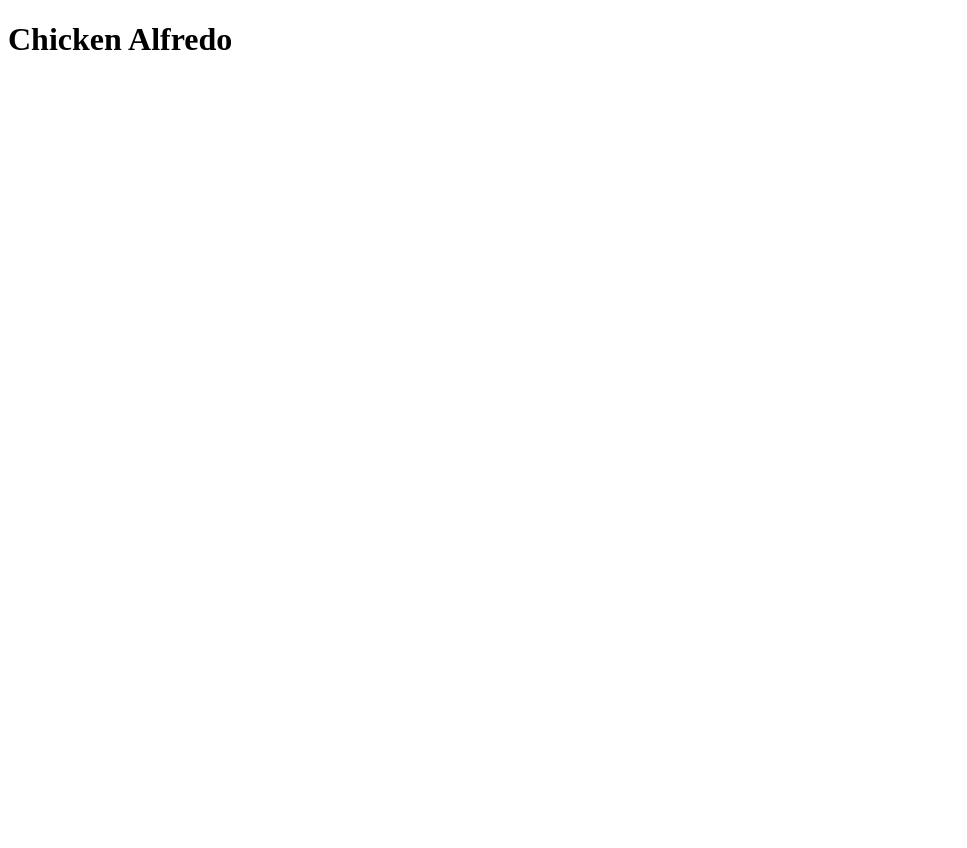
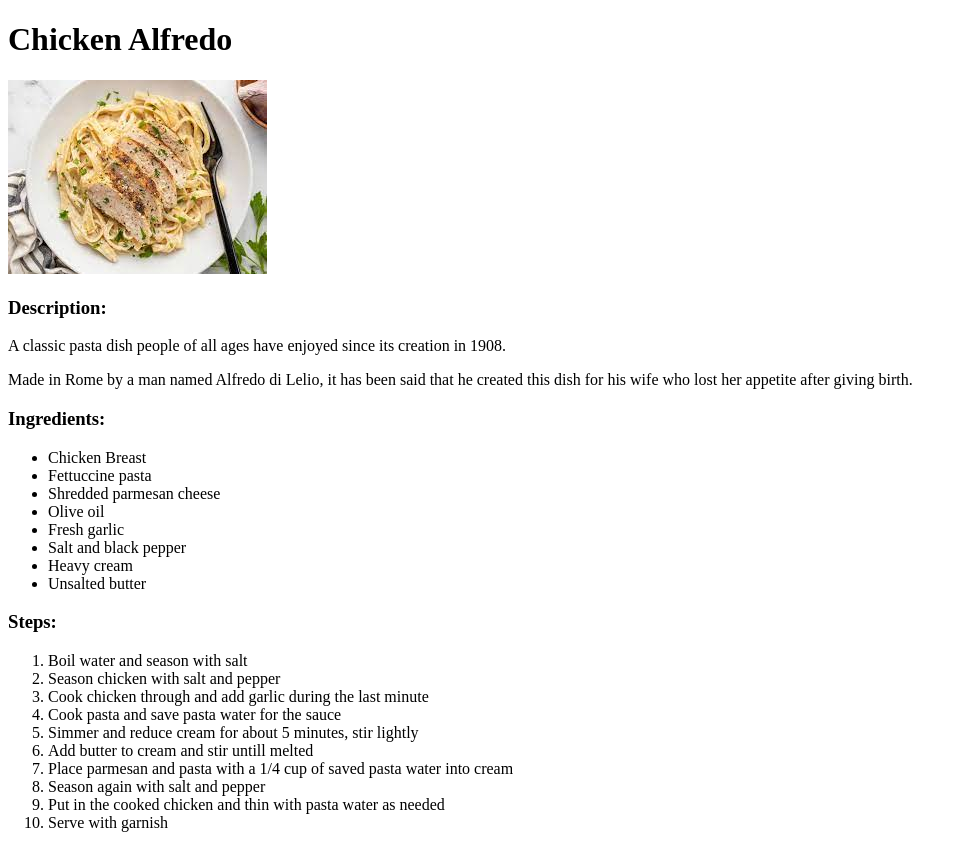
Before and after one commit to Alsaaram/odin-recipes, a plain HTML site: page recipes/alfredo.html in a window 1280 px wide. Shown: the whole page, without its empty margins (0-967 px from the left). Before the commit the page ends 800 px from the top, so only its background shows below. Drawn offline with Linux system fonts and the light colour scheme.

Commit message:
Alfredo.jpeg and updated alfredo.html

```diff
--- a/recipes/alfredo.html
+++ b/recipes/alfredo.html
@@ -7,5 +7,35 @@
 
     <body>
         <h1>Chicken Alfredo</h1>
+        <img src="../images/Alfredo.jpeg" alt="A picture of chicken alfredo">
+        <h3>Description:</h3>
+        <p>A classic pasta dish people of all ages have enjoyed since its creation in 1908.</p>
+        <p>Made in Rome by a man named Alfredo di Lelio, it has been said that he created this dish
+            for his wife who lost her appetite after giving birth.
+        </p>
+        <h3>Ingredients:</h3>
+        <ul>
+            <li>Chicken Breast</li>
+            <li>Fettuccine pasta</li>
+            <li>Shredded parmesan cheese</li>
+            <li>Olive oil</li>
+            <li>Fresh garlic</li>
+            <li>Salt and black pepper</li>
+            <li>Heavy cream</li>
+            <li>Unsalted butter</li>
+        </ul>
+        <h3>Steps:</h3>
+        <ol>
+            <li>Boil water and season with salt</li>
+            <li>Season chicken with salt and pepper</li>
+            <li>Cook chicken through and add garlic during the last minute</li>
+            <li>Cook pasta and save pasta water for the sauce</li>
+            <li>Simmer and reduce cream for about 5 minutes, stir lightly</li>
+            <li>Add butter to cream and stir untill melted</li>
+            <li>Place parmesan and pasta with a 1/4 cup of saved pasta water into cream</li>
+            <li>Season again with salt and pepper</li>
+            <li>Put in the cooked chicken and thin with pasta water as needed</li>
+            <li>Serve with garnish</li>
+        </ol>
     </body>
 </html>
```
Also changed, not shown: images/Alfredo.jpeg (added).
